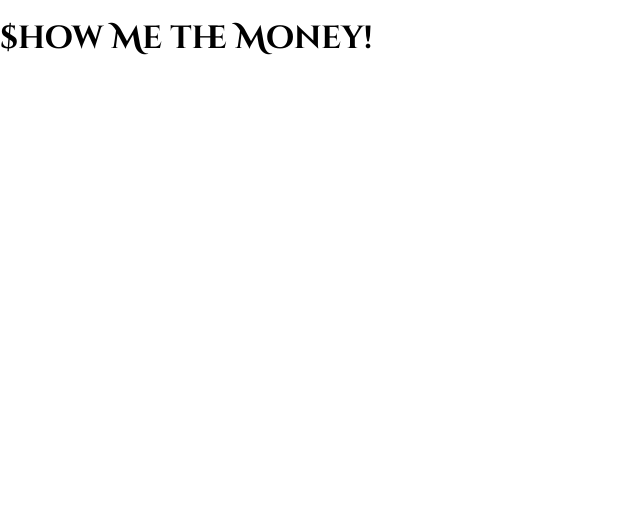
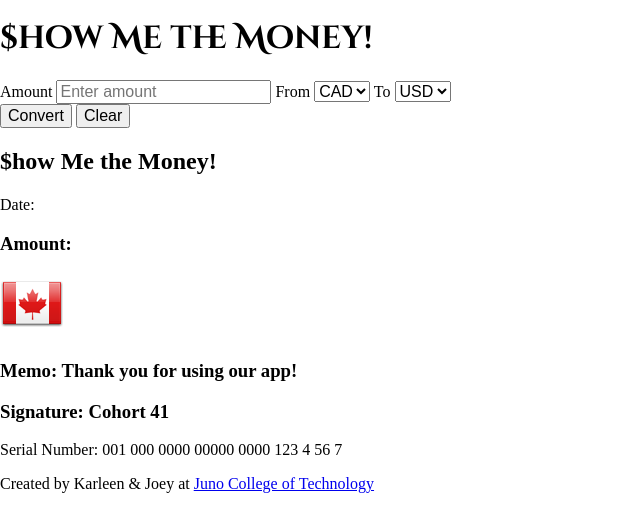
Before and after one commit to karleenAndJoey/showMeTheMoneyApp, a plain HTML site: page index.html in a window 1280 px wide. Shown: the whole page, without its empty margins (0-640 px from the left). Drawn offline with Linux system fonts and the light colour scheme; a web font is replaced by a local one.

Commit message:
added HTML contents

```diff
--- a/index.html
+++ b/index.html
@@ -4,12 +4,13 @@
     <meta charset="UTF-8">
     <meta http-equiv="X-UA-Compatible" content="IE=edge">
     <meta name="viewport" content="width=device-width, initial-scale=1.0">
-    <title>SHOW ME THE MONEY!</title>
+    <title>💲HOW ME THE MONEY!</title>
 
     <!-- Google Fonts -->
     <link rel="preconnect" href="https://fonts.googleapis.com">
     <link rel="preconnect" href="https://fonts.gstatic.com" crossorigin>
     <link href="https://fonts.googleapis.com/css2?family=Cinzel+Decorative:wght@700&family=Kaisei+Opti&display=swap" rel="stylesheet">
+    <link href="https://fonts.googleapis.com/css2?family=Homemade+Apple&family=Orbitron&display=swap" rel="stylesheet">
 
     <!-- Linking style sheet -->
     <link rel="stylesheet" href="./styles/style.css">
@@ -22,9 +23,53 @@
 
     <main>
         <section>
+            <div class="formContainer">
+                <form action="#" method="POST" name="currencyForm" class="currencyForm">
+                    <label for="moneyInput" class="moneyInput">Amount</label>
+                    <input type="number" id="moneyInput" name="moneyInput" placeholder="Enter amount" step="0.01" min="0.01">
+
+                    <label for="baseInput" class="baseInput">From</label>
+                    <select name="baseInput" id="baseInput">
+                        <option value="CAD">CAD</option>
+                    </select>
+
+
+                    <label for="toConvertedInput" class="toConvertedInput">To</label>
+                    <select name="toConvertedInput" id="toConvertedInput">
+                        <option value="USD">USD</option>
+                    </select>
+
+                    <div class="buttons">
+                        <button class="convertButton">Convert</button>
+                        <button class="clearButton">Clear</button>
+                    </div>
+                </form>
+            </div>
+        </section>
+
+        <section>
+            <div class="chqContainer">
+                <h2>$how Me the Money!</h2>
+                <p class="date">Date: </p>
+
+                <h3>Amount:</h3>
+                <p class="convertedValue"></p>
+                <img class="flag" src="./assets/cad.png" alt="Canadian flag">
+                <h3>Memo: <span>Thank you for using our app!</span></h3>
+
+                <h3>Signature: <span>Cohort 41</span></h3>
+
+                <p class="serialNumber"> Serial Number: 001 000 0000 00000 0000 123 4 56 7</p>
+            </div>
+
 
         </section>
+
     </main>
+
+    <footer>
+        <p>Created by Karleen & Joey at <a href="www.junocollege.com">Juno College of Technology</a></p>
+    </footer>
 
     <script src="./script.js"></script>
 </body>
--- a/styles/sass/partials/_variables.scss
+++ b/styles/sass/partials/_variables.scss
@@ -3,6 +3,9 @@
 // fonts
 $mainFont: 'Cinzel Decorative', cursive;
 $bodyFont: 'Kaisei Opti', serif;
+$serialFont: 'Orbitron', sans-serif;
+$handwrittenFont: 'Homemade Apple',
+cursive;
 $baseFontSize: 1rem;
 
 // site colours
```
